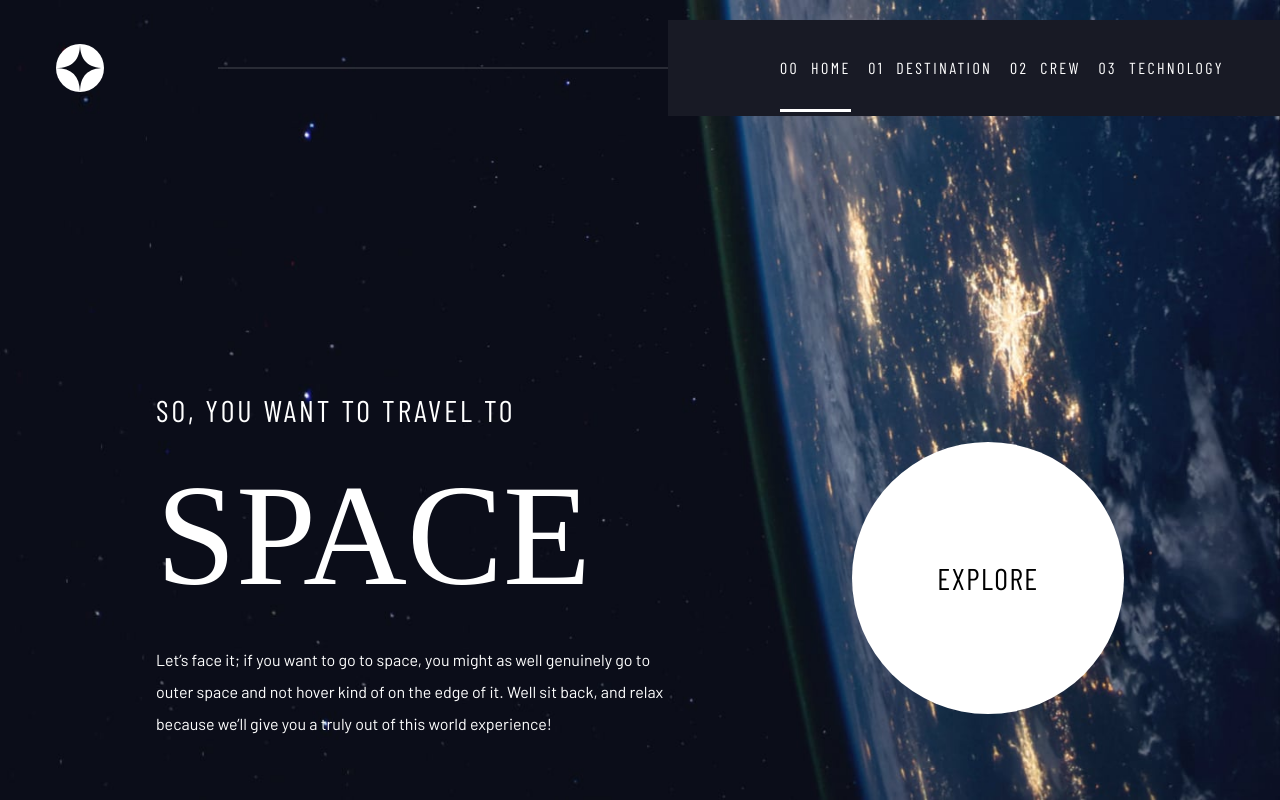
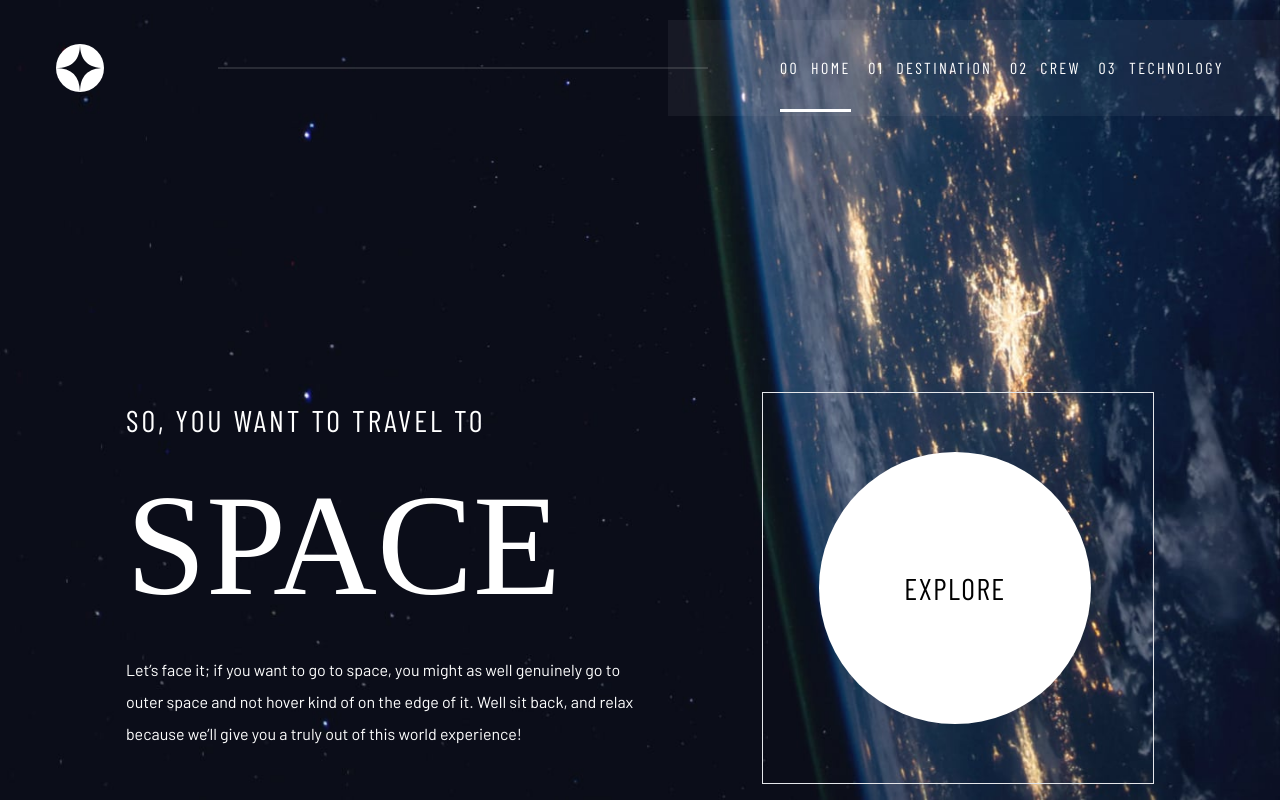
Before and after one commit to marycynthia2020/space-travel-website, a React (Vite) app: page / in a window 1280 px wide. Built offline with nearby package versions, Linux system fonts and the light colour scheme; a web font is replaced by a local one.

Commit message:
works on the general body of the app

```diff
--- a/package.json
+++ b/package.json
@@ -10,10 +10,12 @@
     "preview": "vite preview"
   },
   "dependencies": {
+    "@versoly/react-taos": "^0.1.0",
     "react": "^19.1.0",
     "react-dom": "^19.1.0",
     "react-icons": "^5.5.0",
-    "react-router": "^7.6.0"
+    "react-router": "^7.6.0",
+    "taos": "^1.0.5"
   },
   "devDependencies": {
     "@eslint/js": "^9.25.0",
--- a/src/components.jsx/Hero.jsx
+++ b/src/components.jsx/Hero.jsx
@@ -15,8 +15,9 @@ const Hero = () => {
           experience!
         </p>
       </div>
-      <div className="mx-auto">
-        <button className="w-[144px] h-[144px] md:w-[272px] md:h-[272px] rounded-full bg-white text-black text-lg md:text-3xl tracking-wider opacity-100" onClick={()=> navigate("/destination")}>EXPLORE</button>
+      <div className="mx-auto relative w-[264px] h-[264px]  md:w-[392px] md:h-[392px] flex border">
+        <div className="w-full h-full bg-white rounded-full  hidden opacity-50"></div>
+        <button className="w-[144px] h-[144px]  md:w-[272px] md:h-[272px] rounded-full box bg-white text-black text-lg md:text-3xl tracking-wider place-self-center absolute left-14" onClick={()=> navigate("/destination")}>EXPLORE</button>
       </div>
     </div>
   );
--- a/src/components.jsx/MobileMenu.jsx
+++ b/src/components.jsx/MobileMenu.jsx
@@ -2,32 +2,15 @@ import React, { useContext } from 'react'
 import { IoClose } from "react-icons/io5";
 import { NavLink } from 'react-router';
 import { tabContext } from '../contexts/TabContext';
+import { navlinks } from '../data';
 
 const MobileMenu = () => {
     const {setIsMobile} = useContext(tabContext)
-    const navlinks = [
-    { name: "HOME", to: "/", id: "00" },
-    {
-      name: "DESTINATION",
-      to: "/destination",
-      id: "01",
-    },
-    {
-      name: "CREW",
-      to: "/crew",
-      id: "02",
-    },
-    {
-      name: "TECHNOLOGY",
-      to: "/technology",
-      id: "03",
-    },
-  ];
+
      const toggleMobileMenu = () => setIsMobile(false)
 
   return (
-
-    <div className="mobileMenu shadow-xl tracking-[0.15em]animate-ping" >
+    <div className="mobileMenu shadow-xl tracking-[0.15em]" >
       <IoClose className="text-4xl text-white mb-8 self-end" onClick={toggleMobileMenu}/>
       <div className=" flex flex-col gap-8">
         {navlinks.map(link => (
--- a/src/components.jsx/Navbar.jsx
+++ b/src/components.jsx/Navbar.jsx
@@ -4,29 +4,12 @@ import logo from "/shared/logo.svg";
 import { NavLink } from "react-router";
 import hamburger from "/shared/icon-hamburger.svg";
 import { tabContext } from "../contexts/TabContext";
+import { navlinks } from "../data";
 
 const Navbar = () => {
   const {setIsMobile} = useContext(tabContext)
 const toggleMobileMenu = () => setIsMobile(true)
 
-  const navlinks = [
-    { name: "HOME", to: "/", id: "00" },
-    {
-      name: "DESTINATION",
-      to: "/destination",
-      id: "01",
-    },
-    {
-      name: "CREW",
-      to: "/crew",
-      id: "02",
-    },
-    {
-      name: "TECHNOLOGY",
-      to: "/technology",
-      id: "03",
-    },
-  ];
   return (
     <nav className="w-[90vw] md:w-full md:pl-10 xl:pl-14 mx-auto flex items-center justify-between text-white py-5 md:pt-0 xl:py-5 ">
       <div className="md:w-[10%]">
@@ -35,7 +18,7 @@ const toggleMobileMenu = () => setIsMobile(true)
       <div className="hidden xl:block w-[40%] -mr-20">
         <img src={line} alt="line" />
       </div>
-      <div className="hidden md:flex items-center justify-between py-9 bg-[#181a25] md:pl-28 md:pr-10 xl:pr-14 md:w-[90%] xl:w-[50%] tracking-[0.15em]">
+      <div className="hidden md:flex items-center justify-between py-9 navbg md:pl-28 md:pr-10 xl:pr-14 md:w-[90%] xl:w-[50%] tracking-[0.15em]">
         {navlinks.map(link => (
           <NavLink key={link.to} to={link.to}>
             {({ isActive }) => (
--- a/src/components.jsx/TechTab.jsx
+++ b/src/components.jsx/TechTab.jsx
@@ -14,6 +14,7 @@ const TechTab = () => {
   };
 
   return (
+
     <div className="flex gap-4 mb-8 xl:flex-col self-center xl:self-start ">
       <button
         className={
--- a/src/contexts/TabContext.jsx
+++ b/src/contexts/TabContext.jsx
@@ -6,11 +6,22 @@ export const tabContext = createContext();
 const TabContext = ({ children }) => {
   const [currentTab, setCurrentTab] = useState("Moon");
   const [destination, setDestination] = useState(destinations[0]);
-  const [technology, setTechnology] = useState(tech[0])
+  const [technology, setTechnology] = useState(tech[0]);
   const [crew, setCrew] = useState(crewMembers[0]);
-  const [isMobile, setIsMobile] = useState(false)
+  const [isMobile, setIsMobile] = useState(false);
 
-  const value = { currentTab, setCurrentTab, destination, setDestination, crew, setCrew, technology, setTechnology, isMobile, setIsMobile };
+  const value = {
+    currentTab,
+    setCurrentTab,
+    destination,
+    setDestination,
+    crew,
+    setCrew,
+    technology,
+    setTechnology,
+    isMobile,
+    setIsMobile,
+  };
   return <tabContext.Provider value={value}>{children}</tabContext.Provider>;
 };
 
--- a/src/data.js
+++ b/src/data.js
@@ -115,3 +115,22 @@ export const tech = [
       "description": "A space capsule is an often-crewed spacecraft that uses a blunt-body reentry capsule to reenter the Earth's atmosphere without wings. Our capsule is where you'll spend your time during the flight. It includes a space gym, cinema, and plenty of other activities to keep you entertained."
     }
   ]
+
+  export const navlinks = [
+    { name: "HOME", to: "/", id: "00" },
+    {
+      name: "DESTINATION",
+      to: "/destination",
+      id: "01",
+    },
+    {
+      name: "CREW",
+      to: "/crew",
+      id: "02",
+    },
+    {
+      name: "TECHNOLOGY",
+      to: "/technology",
+      id: "03",
+    },
+  ];
--- a/src/index.css
+++ b/src/index.css
@@ -21,15 +21,22 @@ body {
   overflow-x: hidden;
 }
 
+.navbg {
+  background-color: rgba(255, 255, 255, 0.05);
+  backdrop-filter: 80px;
+}
+
 .tab:hover .hidden,
 .navlink:hover .hidden,
 .mobilenavlink:hover .hidden {
   display: block;
 }
+
 .mobileMenu {
   position: absolute;
   height: 100%;
-  background-color: #181a25;
+  background-color:rgba(11, 13, 23, 0.15);
+  backdrop-filter: blur(80px);
   display: flex;
   flex-direction: column;
   gap: 32px;
--- a/src/pages/Technology.jsx
+++ b/src/pages/Technology.jsx
@@ -1,8 +1,7 @@
 import React, { useContext } from "react";
 import Navbar from "../components.jsx/Navbar";
-import space from "/technology/image-launch-vehicle-portrait.jpg";
 import { tabContext } from "../contexts/TabContext";
-import { tech } from "../data";
+
 import TechTab from "../components.jsx/TechTab";
 
 const Technology = () => {
```
Also changed, not shown: src/components.jsx/Tabs.jsx (+19 -0 lines), tailwind.config.js (line endings or trailing spaces), 2 other files (tests, documents, lock files or other folders).
